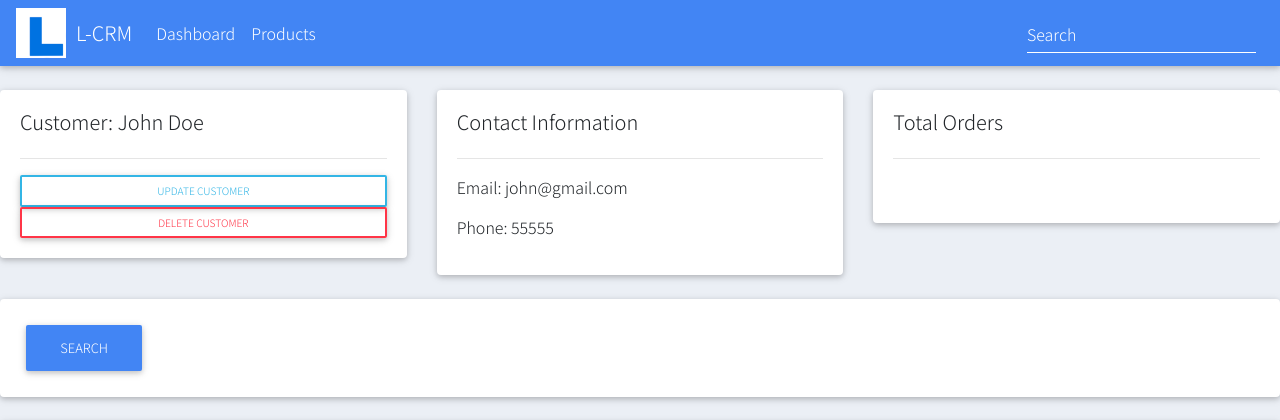
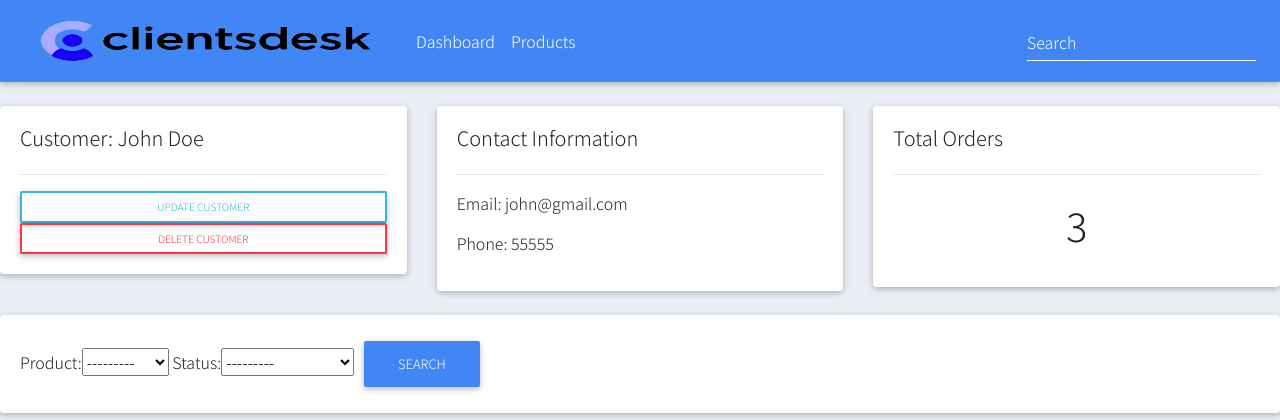
Before and after one commit to riddhitanna/crm, a Django app: page /customer/1/ in a window 1280 px wide. Shown: the top 420 px of the page. Run offline with Django 3.2, Linux system fonts and the light colour scheme; data comes from the database, SQL or seed files in the repository; both versions use the stored data as it was after the commit; some libraries are stand-ins or nearby versions.

Commit message:
Updates_v3

```diff
--- a/accounts/static/css/main.css
+++ b/accounts/static/css/main.css
@@ -1,13 +1,13 @@
 #logo{
-width: 50px;
-height: 50px;
-margin-right: 10px;
+	width: 350px;
+	height: 50px;
+	margin-right: 10px;
 }
 
 body{
 	font-family: 'Noto Sans JP', sans-serif !important;
 	background-color: #ebeff5;
-	}
+}
 
 #total-orders{
 	background-color: #4cb4c7;
--- a/accounts/templates/accounts/customer.html
+++ b/accounts/templates/accounts/customer.html
@@ -28,7 +28,7 @@
 		<div class="card card-body">
 			<h5>Total Orders</h5>
 			<hr>
-			<h1 style="text-align: center;padding: 10px">{{tot_orders}}</h1>
+			<h1 style="text-align: center;padding: 10px"> {{ customer.orders }} </h1>
 		</div>
 	</div>
 </div>
@@ -39,6 +39,7 @@
 	<div class="col">
 		<div class="card card-body">
 			<form method="get">
+				{{myFilter.form}}
 
 		    <button class="btn btn-primary" type="submit">Search</button>
 		  </form>
--- a/accounts/templates/accounts/footer.html
+++ b/accounts/templates/accounts/footer.html
@@ -7,7 +7,7 @@
       <!-- Github -->
       <a
         class="btn btn-link btn-floating btn-lg text-dark m-1"
-        href="#!"
+        href="https://github.com/riddhitanna/crm"
         role="button"
         data-mdb-ripple-color="dark"
         ><i class="fab fa-github"></i
--- a/accounts/templates/accounts/main.html
+++ b/accounts/templates/accounts/main.html
@@ -15,9 +15,10 @@
 	<link href="https://cdnjs.cloudflare.com/ajax/libs/mdbootstrap/4.19.1/css/mdb.min.css" rel="stylesheet">
 
 	<link rel="stylesheet" type="text/css" href=" {% static '/css/main.css' %} ">
+	<link rel="icon" type="image/png" href="{% static '/images/favicon.ico' %}">
 
 
-	<title>CRM</title>
+	<title>Clientsdesk: CRM for you!</title>
 </head>
 <body>
 	{% include 'accounts/navbar.html' %}
--- a/accounts/templates/accounts/navbar.html
+++ b/accounts/templates/accounts/navbar.html
@@ -1,9 +1,8 @@
 <!--Navbar-->
 {% load static %}
 <nav class="navbar navbar-expand-lg navbar-dark primary-color">
-<img id="logo" src="{% static 'images/logo.png'%}">
-  <!-- Navbar brand -->
-  <a class="navbar-brand" href="#">L-CRM</a>
+<a class="nav-link" href="{% url 'dashboard' %}">
+  <img id="logo" src="{% static 'images/logo2.png'%}"> </a>
 
   <!-- Collapse button -->
   <button class="navbar-toggler" type="button" data-toggle="collapse" data-target="#basicExampleNav"
--- a/accounts/views.py
+++ b/accounts/views.py
@@ -30,11 +30,10 @@ def customer(request, pk):
 	orders = customer.order_set.all()
 	total_orders = orders.count()
 
-	orderFilter = OrderFilter(request.GET, queryset=orders)
-	orders = orderFilter.qs
+	myFilter = OrderFilter(request.GET, queryset=orders)
+	orders = myFilter.qs
 
-	context = {'customer':customer, 'orders':orders, 'total_orders':total_orders,
-	'filter':orderFilter}
+	context = {'customer':customer, 'orders':orders, 'total_orders':total_orders,'myFilter':myFilter}
 	return render(request, 'accounts/customer.html', context)
 
 def createOrder(request):
```
Also changed, not shown: accounts/static/images/favicon.ico (added), accounts/static/images/logo2.png (added), db.sqlite3.
